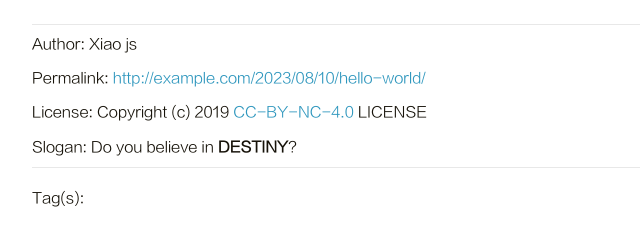
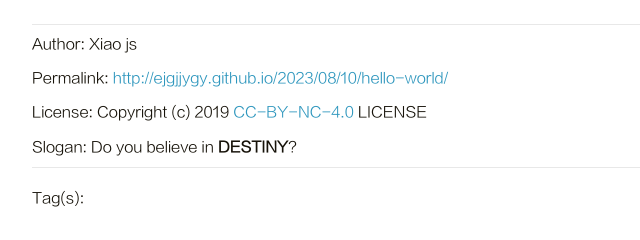
Before and after one commit to Xjiashun/Ejgjjygy.github.io, a plain HTML site: page 2023/08/10/hello-world/index.html in a window 1280 px wide. Shown: the part 1143-1383 px from the top of the page, 218-858 px from the left. Drawn offline with Linux system fonts and the light colour scheme.

Commit message:
Site updated: 2023-08-10 19:12:19

```diff
--- a/2023/08/10/hello-world/index.html
+++ b/2023/08/10/hello-world/index.html
@@ -238,7 +238,7 @@
 
                     <p class="copyright-item">
                         <span>Permalink:</span>
-                        <span><a href="http://example.com/2023/08/10/hello-world/">http://example.com/2023/08/10/hello-world/</a></span>
+                        <span><a href="http://ejgjjygy.github.io/2023/08/10/hello-world/">http://ejgjjygy.github.io/2023/08/10/hello-world/</a></span>
                     </p>
 
 
```
